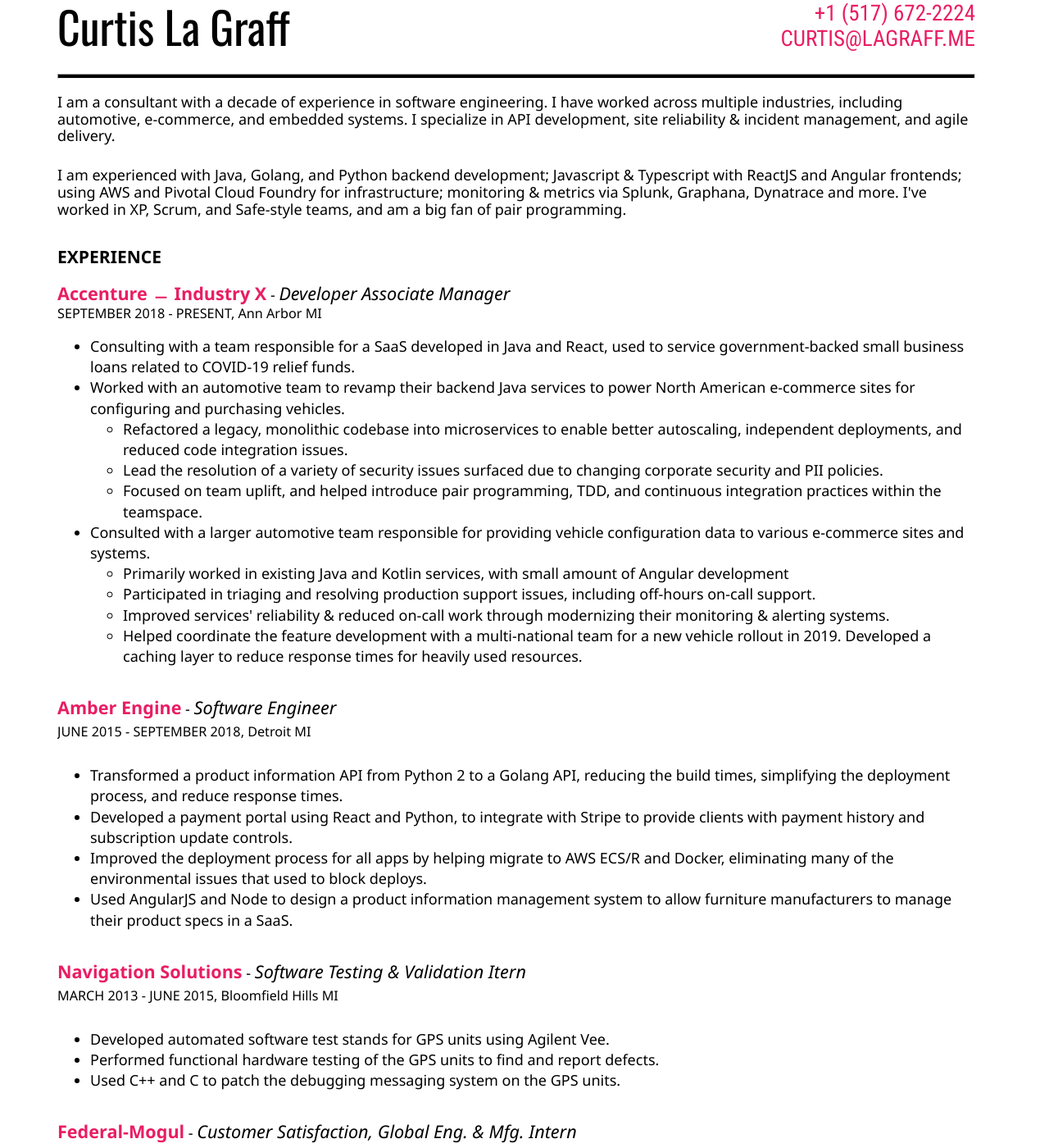
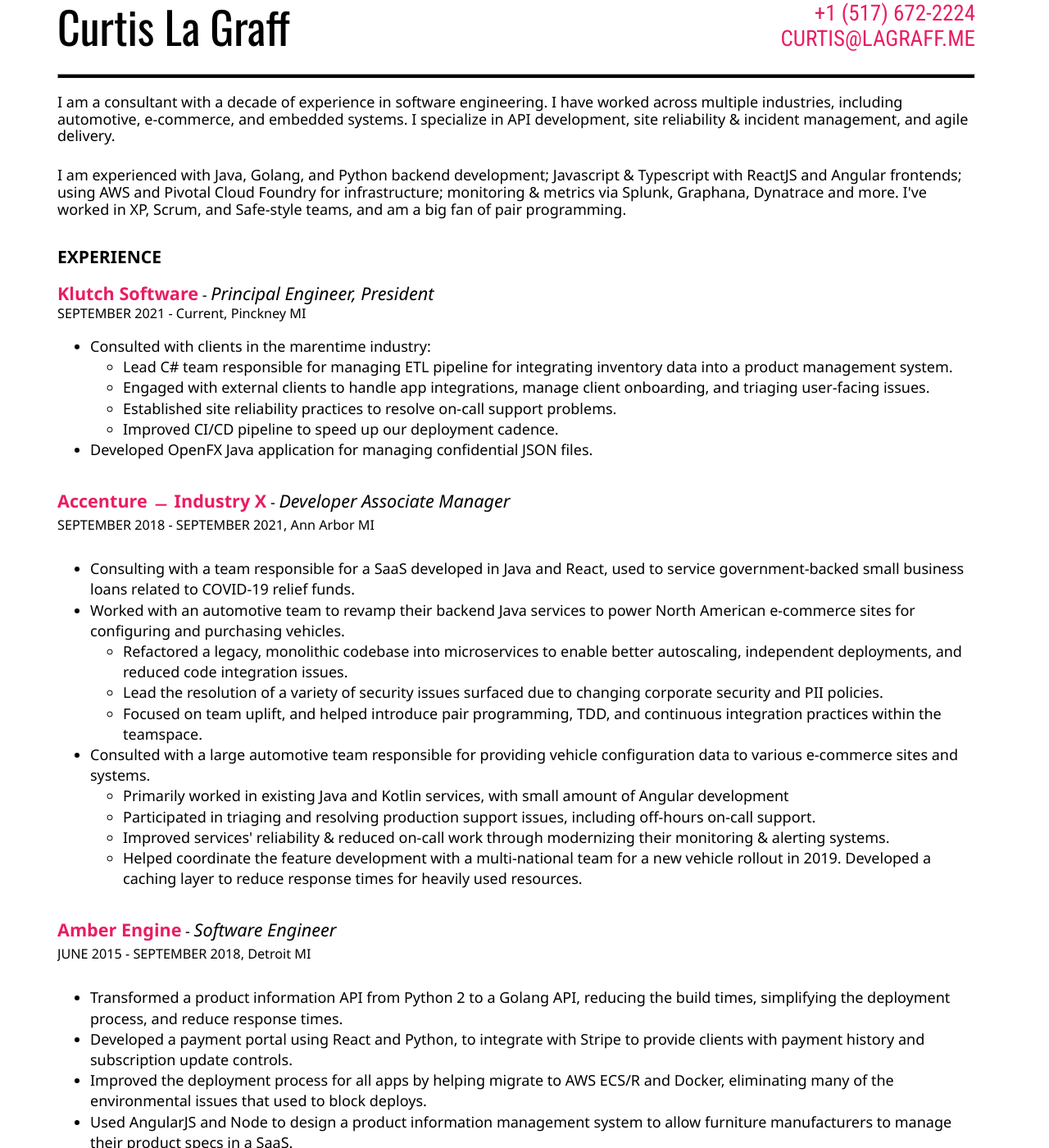
Before and after one commit to clagraff/clagraff.github.io, a Jekyll site: the page built from index.html, in a window 1280 px wide and 1400 px high. Shown: the whole window at 82% size. Built offline with Jekyll 4.4.1, drawn with Linux system fonts in a browser that asks for light colours.

Commit message:
Update index.html

```diff
--- a/index.html
+++ b/index.html
@@ -13,8 +13,22 @@
 </p>
 <p class="entry">
   <h3>EXPERIENCE</h3>
+  <span class="company">Klutch Software</span> - <span class="position">Principal Engineer, President</span><br/>
+  <span class="duration">SEPTEMBER 2021 - Current, Pinckney MI</span><br/>
+  <ul>
+    <li>Consulted with clients in the marentime industry:</li>
+    <ul>
+        <li>Lead C# team responsible for managing ETL pipeline for integrating inventory data into a product management system.</li>
+        <li>Engaged with external clients to handle app integrations, manage client onboarding, and triaging user-facing issues.</li>
+        <li>Established site reliability practices to resolve on-call support problems.</li>
+        <li>Improved CI/CD pipeline to speed up our deployment cadence.</li>
+    </ul>
+    <li>Developed OpenFX Java application for managing confidential JSON files.</li>
+  </ul>
+</p>
+<p class="entry">
   <span class="company">Accenture &#xfe58; Industry X</span> - <span class="position">Developer Associate Manager</span><br/>
-  <span class="duration">SEPTEMBER 2018 - PRESENT, Ann Arbor MI</span><br/>
+  <span class="duration">SEPTEMBER 2018 - SEPTEMBER 2021, Ann Arbor MI</span><br/>
   <ul>
     <li>Consulting with a team responsible for a SaaS developed in Java and React, used to service government-backed small business loans related to COVID-19 relief funds.
     </li>
@@ -24,7 +38,7 @@
       <li>Lead the resolution of a variety of security issues surfaced due to changing corporate security and PII policies.</li>
       <li>Focused on team uplift, and helped introduce pair programming, TDD, and continuous integration practices within the teamspace.</li>
     </ul>
-    <li>Consulted with a larger automotive team responsible for providing vehicle configuration data to various e-commerce sites and systems.</li>
+    <li>Consulted with a large automotive team responsible for providing vehicle configuration data to various e-commerce sites and systems.</li>
     <ul>
         <li>Primarily worked in existing Java and Kotlin services, with small amount of Angular development</li>
         <li>Participated in triaging and resolving production support issues, including off-hours on-call support.</li>
```
